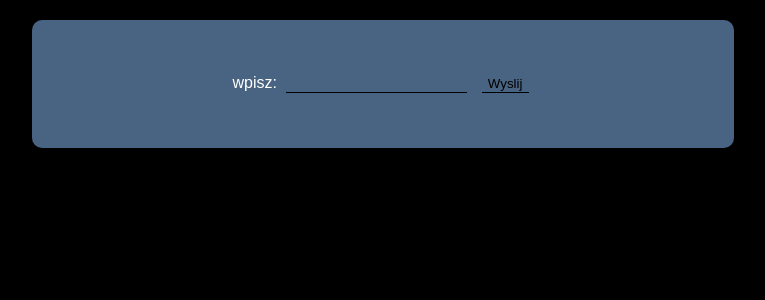
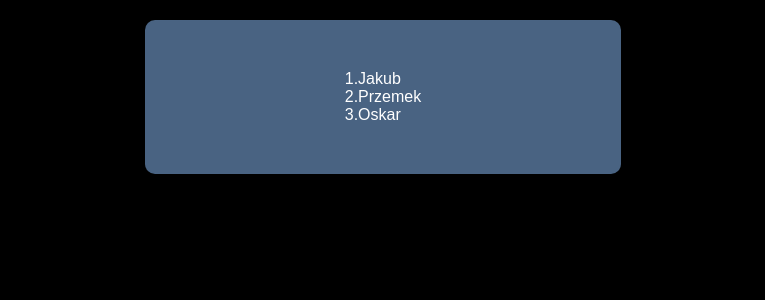
Before and after one commit to h3x4d3cim4l/lyricFinder, a Flask app: page /bytext/ in a window 1280 px wide. Shown: the part 86-386 px from the top of the page, without its empty margins (257-1022 px from the left). Run offline with Flask 2, Linux system fonts and the light colour scheme.

Commit message:
podwaliny pod showsong

```diff
--- a/proj/main.py
+++ b/proj/main.py
@@ -10,10 +10,9 @@ def index():
 
 @app.route("/bytext/", methods=['GET','POST'])
 def bytext():
-    x = ""
-    if request.method == "POST":
-        x = request.form['wartosc']
-    return render_template("bytext.html", xy=x)
+    lista = ["Jakub", "Przemek", "Oskar"]
+    return render_template("bytext.html", lista=lista)
+
 
 
 
@@ -26,6 +25,9 @@ def byname():
         songs = genius.search_songs(title,50,1)
     return render_template("byname.html", songs=songs)
 
+@app.route("/showsong/")
+def showsong():
+    return "Pizda"
 
 
 if __name__ == "__main__":
--- a/proj/static/css/index.css
+++ b/proj/static/css/index.css
@@ -85,3 +85,16 @@ body{
         input:focus{
             outline:none;
         }
+
+
+        #showsonga
+        {
+            display:block;
+            margin: 0 ;
+            padding:0;
+        }
+        #showsonga:hover
+        {
+            outline: none;
+            border:none;
+        }
--- a/proj/templates/bytext.html
+++ b/proj/templates/bytext.html
@@ -5,13 +5,11 @@
 
 
 {% block content %}
+{% set i = namespace(value=1) %}
+       {% for x in lista %}
+           {{i.value}}.{{x}}<br>
+         {% set i.value = i.value + 1 %}
+         {%endfor%}
 
 
-   <form method='post'>
-    wpisz: <input type='text' name='wartosc' value="{{ request.form['wartosc'] }}">
-    <input type="submit" value="Wyslij">
-
-   </form>
-   {{xy}}
-
 {% endblock %}
```
Also changed, not shown: proj/templates/byname.html (+6 -4 lines).
